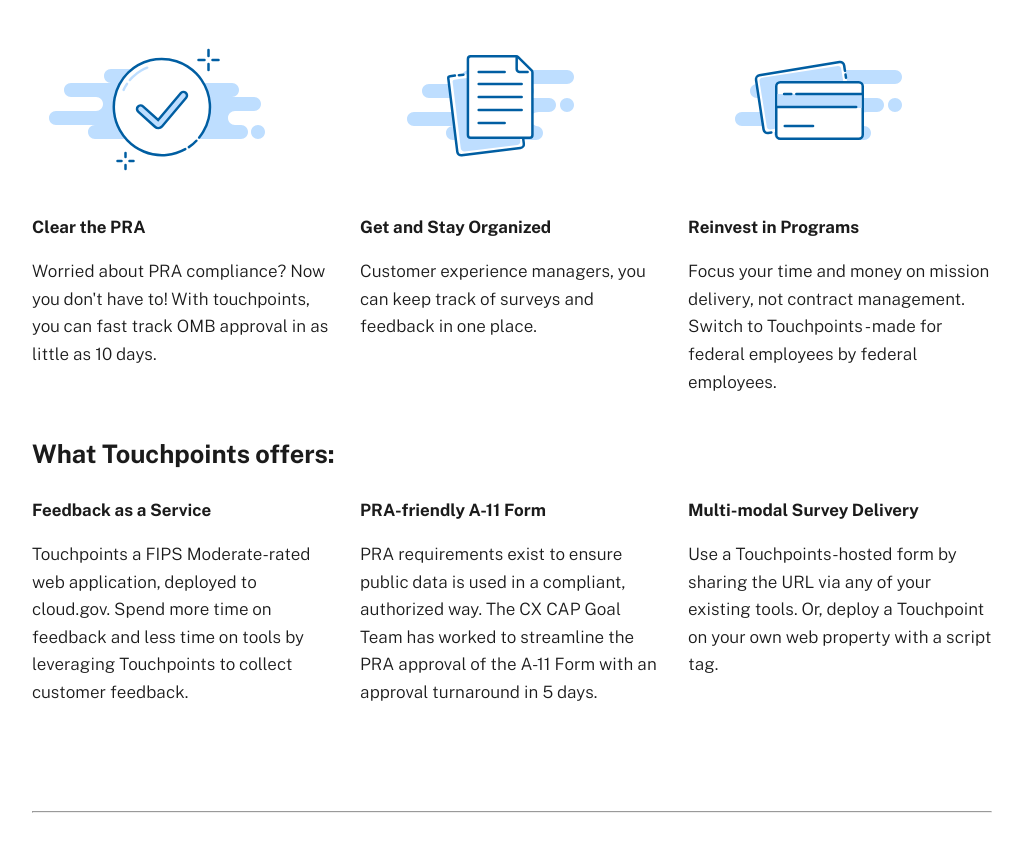
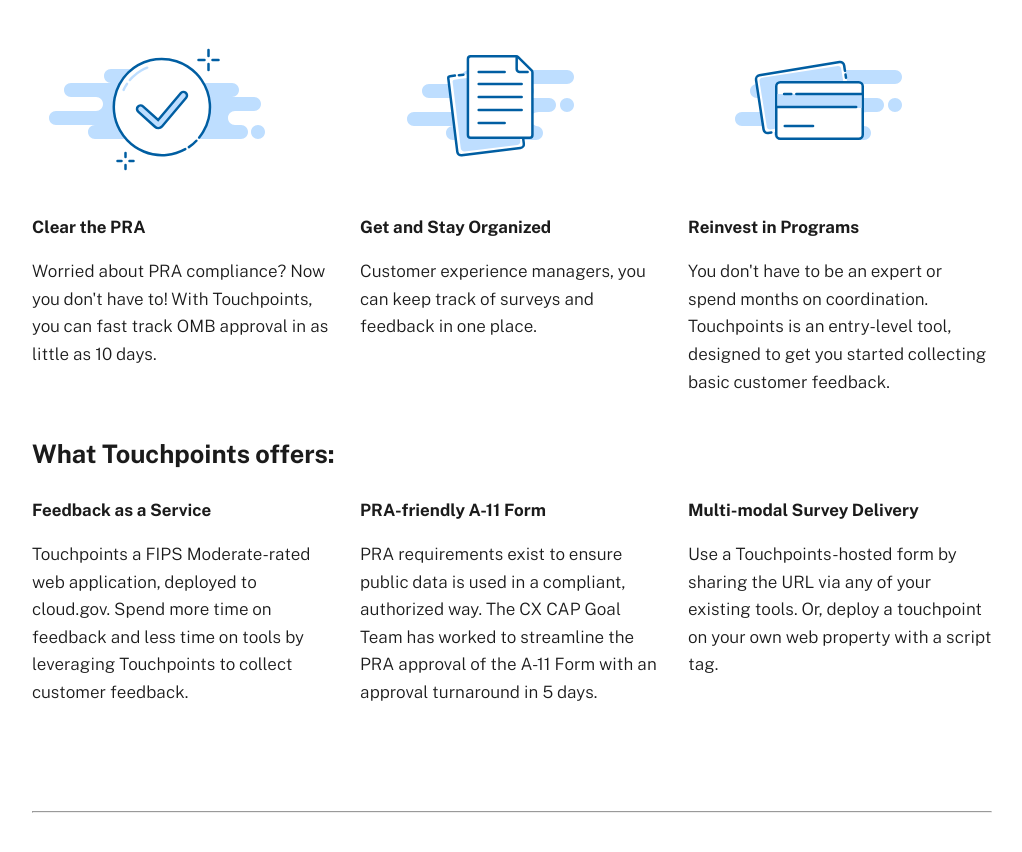
Before and after one commit to GSA-TTS/touchpoints-site, a Jekyll site: the page built from index.md, in a window 1280 px wide and 900 px high, scrolled down 244 px. Shown: the top 852 px of the window, without its empty margins (128-1150 px from the left). Built offline with Jekyll 4.4.1, drawn with Linux system fonts in a browser that asks for light colours.

Commit message:
update entry-level text
* capitalize Touchpoints accordingly

```diff
--- a/index.md
+++ b/index.md
@@ -13,7 +13,7 @@ deck: "Easy, compliant customer feedback for federal agencies."
     </strong>
     <p>
       Worried about PRA compliance?
-      Now you don't have to! With touchpoints,
+      Now you don't have to! With Touchpoints,
       you can fast track OMB approval in as little as 10 days.
     </p>
   </div>
@@ -35,9 +35,9 @@ deck: "Easy, compliant customer feedback for federal agencies."
       Reinvest in Programs
     </strong>
     <p>
-      Focus your time and money on mission delivery,
-      not contract management.
-      Switch to Touchpoints - made for federal employees by federal employees.
+      You don't have to be an expert or spend months on coordination.
+      Touchpoints is an entry-level tool,
+      designed to get you started collecting basic customer feedback.
     </p>
   </div>
 </div>
@@ -77,7 +77,7 @@ deck: "Easy, compliant customer feedback for federal agencies."
     </strong>
     <p>
       Use a Touchpoints-hosted form by sharing the URL via any of your existing tools.
-      Or, deploy a Touchpoint on your own web property with a script tag.
+      Or, deploy a touchpoint on your own web property with a script tag.
     </p>
   </div>
 </div>
```
